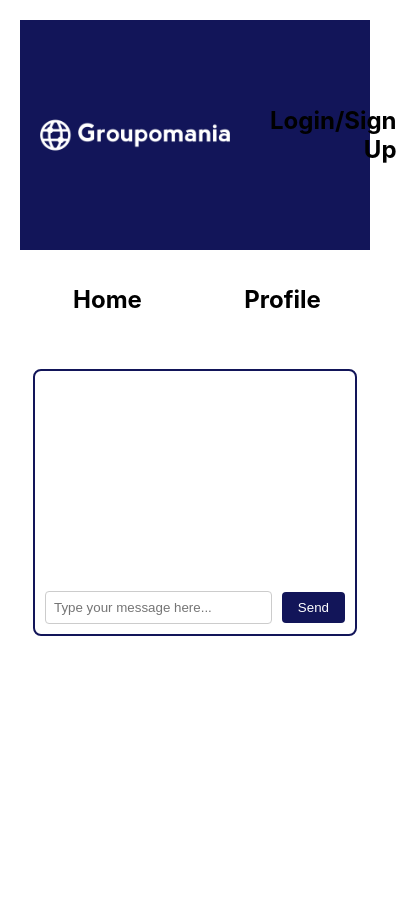
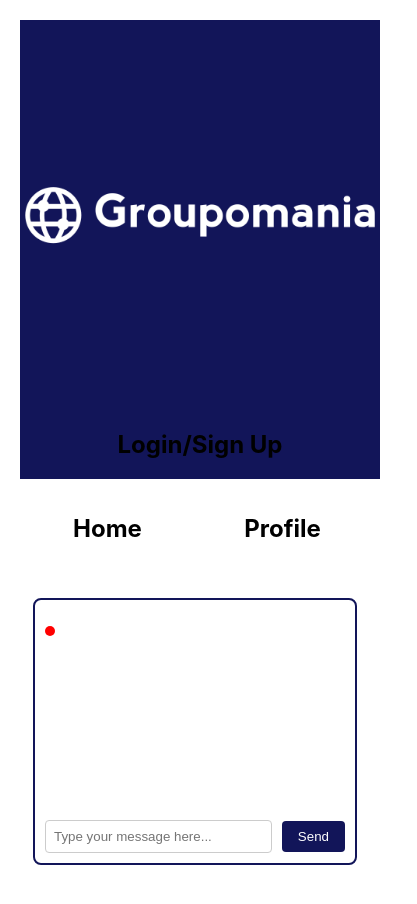
Before and after one commit to juliah90/p7-groupomania, a React (Create React App) app in the folder frontend/: page /home in a window 390 px wide. Shown: the whole page, 417 px wide, since content can reach past the window. Before the commit the page ends 844 px from the top, so only its background shows below. Built offline with nearby package versions, Linux system fonts and the light colour scheme.

Commit message:
put styles in css files

```diff
--- a/frontend/src/components/ChatBox.jsx
+++ b/frontend/src/components/ChatBox.jsx
@@ -1,56 +1,24 @@
 import React from "react";
+import Comment from "./Comment";
+import '../styles/chatbox.css';
 
 const ChatBox = () => {
   return (
-    <div style={styles.container}>
-      <div style={styles.messages}>
-        {/* Messages go here */}
-        {/* Example message: <MessageItem author="John" text="Hello there!" /> */}
+    <div className="container">
+      <div className="messages">
+        {<Comment />}
       </div>
-      <div style={styles.inputContainer}>
+      <div className="inputContainer">
         <input
           type="text"
           placeholder="Type your message here..."
-          style={styles.input}
+          className="input"
         />
-        <button style={styles.button}>Send</button>
+        <button className="button">Send</button>
       </div>
     </div>
   );
 };
 
-const styles = {
-  container: {
-    border: "2px solid #121559",
-    borderRadius: "8px",
-    padding: "10px",
-    width: "300px",
-    margin: "20px auto",
-  },
-  messages: {
-    minHeight: "200px",
-    marginBottom: "10px",
-    overflowY: "auto",
-  },
-  inputContainer: {
-    display: "flex",
-    alignItems: "center",
-  },
-  input: {
-    flex: "1",
-    padding: "8px",
-    marginRight: "10px",
-    border: "1px solid #ccc",
-    borderRadius: "4px",
-  },
-  button: {
-    padding: "8px 16px",
-    backgroundColor: "#121559",
-    color: "#fff",
-    border: "none",
-    borderRadius: "4px",
-    cursor: "pointer",
-  },
-};
 
 export default ChatBox;
--- a/frontend/src/components/Comment.jsx
+++ b/frontend/src/components/Comment.jsx
@@ -1,45 +1,24 @@
 import React from "react";
+import "../styles/comment.css"
 
 const Comment = ({ name, comment, timestamp, read }) => {
   const circleColor = read ? "green" : "red";
 
   return (
-    <div style={styles.commentContainer}>
-      <div style={styles.userInfo}>
+    <div className="commentContainer">
+      <div className="userInfo">
         <strong>{name}</strong>
       </div>
-      <div style={styles.comment}>
+      <div className="comment">
         <p>{comment}</p>
       </div>
-      <div style={styles.meta}>
-        <div style={{ ...styles.circle, backgroundColor: circleColor }}></div>
+      <div className="meta">
+        <div className="circle" style={{backgroundColor: circleColor }}></div>
         <span>{timestamp}</span>
       </div>
     </div>
   );
 };
 
-const styles = {
-  commentContainer: {
-    marginBottom: "20px",
-  },
-  userInfo: {
-    marginBottom: "5px",
-  },
-  comment: {
-    marginLeft: "20px",
-  },
-  meta: {
-    display: "flex",
-    alignItems: "center",
-    marginTop: "5px",
-  },
-  circle: {
-    width: "10px",
-    height: "10px",
-    borderRadius: "50%",
-    marginRight: "10px",
-  },
-};
 
 export default Comment;
--- a/frontend/src/components/Header.jsx
+++ b/frontend/src/components/Header.jsx
@@ -1,55 +1,14 @@
 import React from "react";
 import logo from "../assets/logo-white.png";
+import "../styles/header.css"
 
 const Header = () => {
     return (
-        <div style={mergedStyles.header}>
-            <img src={logo} alt="Company Logo" style={mergedStyles.logo} />
-            <h2 style={mergedStyles.links}>Login/Sign Up</h2>
+        <div className="header">
+            <img src={logo} alt="Company Logo" className="logo" />
+            <h2 className="headerLinks">Login/Sign Up</h2>
         </div>
     );
 };
 
-const styles = {
-    header: {
-        backgroundColor: "#121559",
-        padding: "20px 0",
-        width: "100%",
-        display: "flex",
-        alignItems: "center",
-        justifyContent: "space-between",
-    },
-    logo: {
-        padding: "0 20px",
-        width: "190px",
-        height: "auto",
-        textAlign: "left",
-    },
-    links: {
-        padding: "0 20px",
-        textAlign: "right",
-    },
-};
-
-
-const mediaStyles = {
-    header: {
-        flexDirection: "column",
-        padding: "0 5px",
-    },
-    logo: {
-        width: "100%",
-        padding: "20px 0",
-        textAlign: "center",
-    },
-    links: {
-        fontSize: "10px",
-        padding: "20px 0",
-        textAlign: "center",
-    },
-};
-
-
-const mergedStyles = { ...styles, "@media (max-width: 768px)": mediaStyles };
-
 export default Header;
--- a/frontend/src/components/Navigation.jsx
+++ b/frontend/src/components/Navigation.jsx
@@ -1,26 +1,14 @@
 import React from "react";
+import "../styles/navigation.css"
 
 const Navigation = () => {
     return (
-        <div style={styles.navigation}>
-            <h2 style={styles.links}>Home</h2>
-            <h2 style={styles.links}>Profile</h2>
+        <div className="navigation">
+            <h2 className="navLinks">Home</h2>
+            <h2 className="navLinks">Profile</h2>
         </div>
     )
 };
 
-const styles = {
-    navigation: {
-        display: 'flex',
-        width: '100%',
-        textAlign: 'center',
-        padding: '5px 0',
-    },
-    links: {
-        textAlign: 'center',
-        width: '100%',
-        padding: '10px 0',
-    },
-}
 
 export default Navigation;
--- /dev/null
+++ b/frontend/src/styles/chatbox.css
@@ -0,0 +1,35 @@
+.container {
+    border: 2px solid #121559;
+    border-radius: 8px;
+    padding: 10px;
+    width: 300px;
+    margin: 20px auto;
+  }
+
+  .messages {
+    min-height: 200px;
+    margin-bottom: 10px;
+    overflow-y: auto;
+  }
+
+  .inputContainer {
+    display: flex;
+    align-items: center;
+  }
+
+  .input {
+    flex: 1;
+    padding: 8px;
+    margin-right: 10px;
+    border: 1px solid #ccc;
+    border-radius: 4px;
+  }
+
+  .button {
+    padding: 8px 16px;
+    background-color: #121559;
+    color: #fff;
+    border: none;
+    border-radius: 4px;
+    cursor: pointer;
+  }
--- /dev/null
+++ b/frontend/src/styles/comment.css
@@ -0,0 +1,24 @@
+.commentContainer {
+    margin-bottom: 20px;
+}
+
+.userInfo {
+    margin-bottom: 5px;
+}
+
+.comment {
+    margin-left: 20px;
+}
+
+.meta {
+    display: flex;
+    align-items: center;
+    margin-top: 5px;
+}
+
+.circle {
+    width: 10px;
+    height: 10px;
+    border-radius: 50%;
+    margin-right: 10px;
+}
--- /dev/null
+++ b/frontend/src/styles/header.css
@@ -0,0 +1,39 @@
+.header {
+    background-color: #121559;
+    padding: 20px 0;
+    width: 100%;
+    display: flex;
+    align-items: center;
+    justify-content: space-between;
+}
+
+.logo {
+    padding: 0 20px;
+    width: 190px;
+    height: auto;
+    text-align: left;
+}
+
+.headerLinks {
+    padding: 0 10px
+}
+
+
+@media (max-width: 768px) {
+    .header {
+        flex-direction: column;
+        padding: 0 5px;
+    }
+
+    .logo {
+        width: 100%;
+        padding: 20px 0;
+        text-align: center;
+    }
+
+    .links {
+        font-size: 10px;
+        padding: 20px 0;
+        text-align: center;
+    }
+}
--- /dev/null
+++ b/frontend/src/styles/navigation.css
@@ -0,0 +1,12 @@
+.navigation {
+    display: flex;
+    width: 100%;
+    text-align: center;
+    padding: 5px 0;
+  }
+
+  .navLinks {
+    text-align: center;
+    width: 100%;
+    padding: 10px 0;
+  }
```
